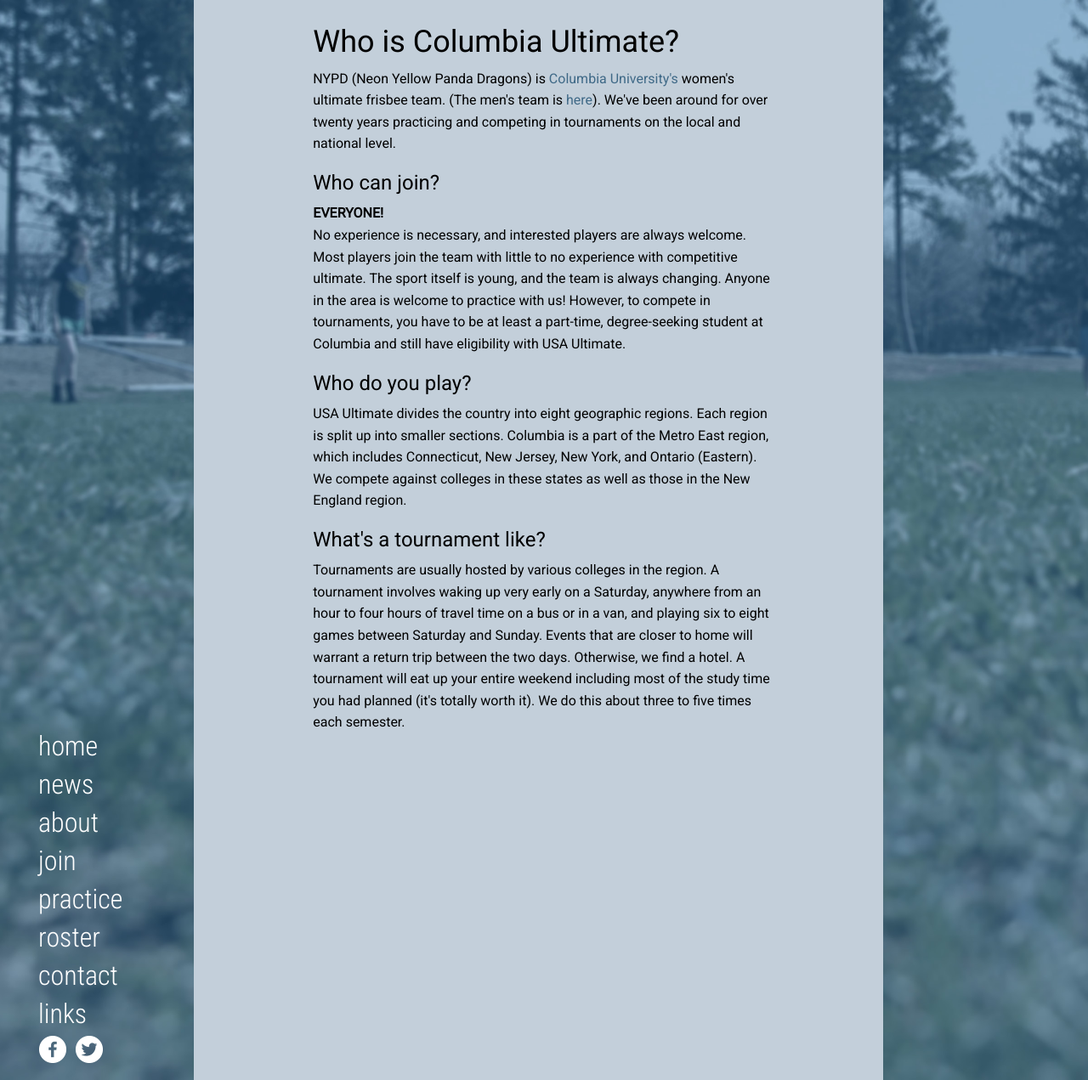
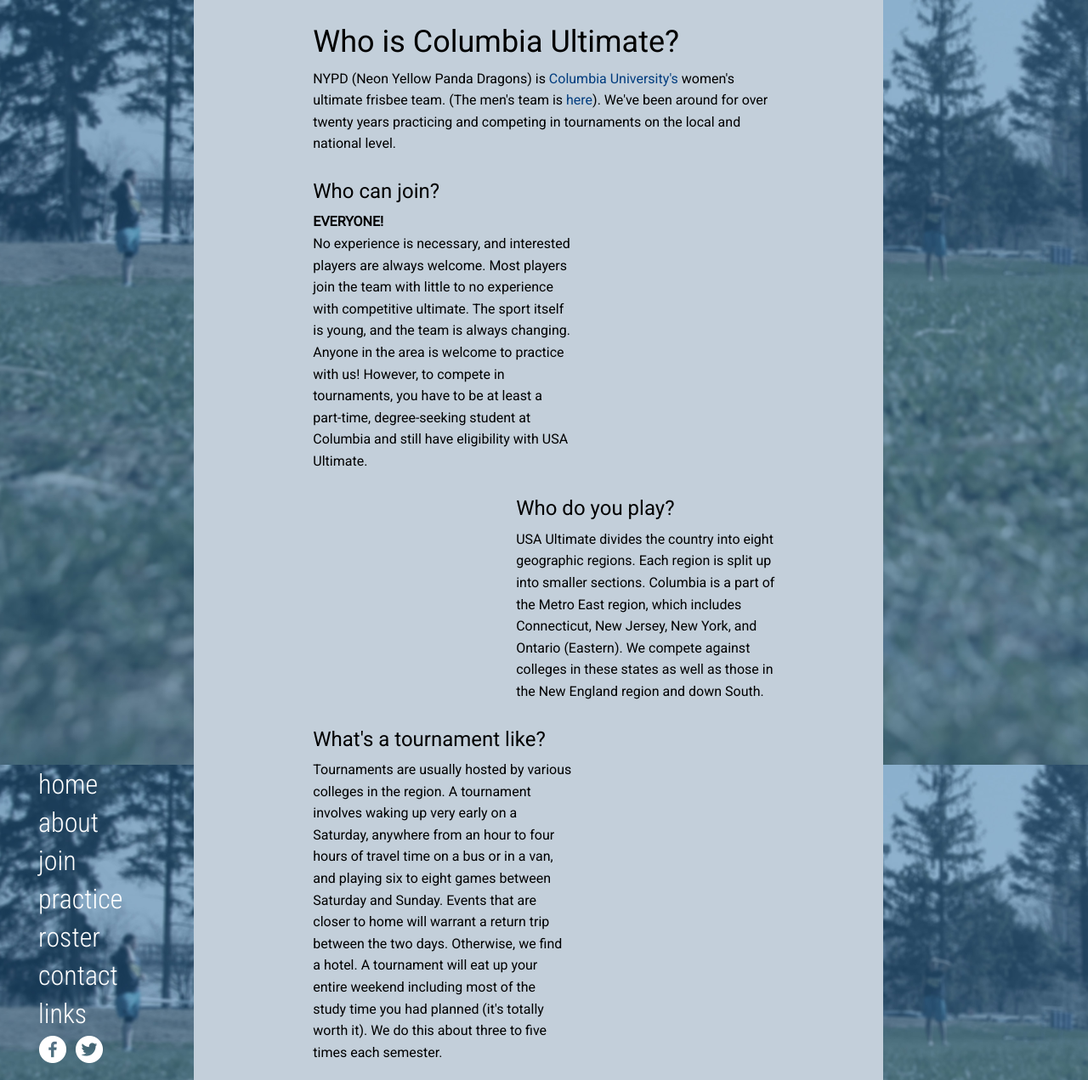
Before and after one commit to phanieste/nypd, a Jekyll site: the page built from nypd-v2/about.html, in a window 1280 px wide and 1271 px high. Shown: the whole window at 85% size. Built offline with Jekyll 4.4.1, drawn with Linux system fonts in a browser that asks for light colours; nearby versions of some CDN libraries; some web fonts are replaced.

```diff
--- a/nypd-v2/_includes/head.html
+++ b/nypd-v2/_includes/head.html
@@ -3,7 +3,7 @@
     <meta name="viewport" content="width=device-width initial-scale=1" />
     <meta http-equiv="X-UA-Compatible" content="IE=edge">
 
-    <title>{{ page.title }} | Columbia Women's Ultimate</title>
+    <title>Columbia Women's Ultimate</title>
     <!-- <meta name="description" content="{{ site.description }}"> -->
 
     <!-- Google Fonts -->
--- a/nypd-v2/_includes/nav.html
+++ b/nypd-v2/_includes/nav.html
@@ -9,7 +9,7 @@
 <div class="collapse navbar-collapse" id="main-nav">
   <ul class="nav nav-stacked nav-fixed" id="nav-main">
     <li><a href="{{ site.baseurl }}/">home</a></li>
-    <li><a href="{{ site.baseurl }}/news/">news</a></li>
+    <!-- <li><a href="{{ site.baseurl }}/news/">news</a></li> -->
     <li><a href="{{ site.baseurl }}/about.html">about</a></li>
     <li><a href="{{ site.baseurl }}/join.html">join</a></li>
     <li><a href="{{ site.baseurl }}/practice.html">practice</a></li>
--- /dev/null
+++ b/nypd-v2/_includes/roster_nav.html
@@ -0,0 +1,6 @@
+<ul class="subnav">
+  <li><a href="/roster/">2014-15 Roster</a></li>
+  <li><a href="/roster/2014.html">2013-14 Roster</a></li>
+  <li><a href="/roster/2013.html">2012-13 Roster</a></li>
+  <li><a href="/roster/2012.html">2011-12 Roster</a></li>
+</ul>
--- a/nypd-v2/_layouts/default.html
+++ b/nypd-v2/_layouts/default.html
@@ -14,7 +14,7 @@
         <div class="col-sm-2">
           {% include nav.html %}
         </div>
-        <div class="col-sm-8 full">
+        <div class="col-sm-8 min-full">
           {% if page.title == 'Home' %}
            {{ content }}
           {% else %}
--- a/nypd-v2/about.html
+++ b/nypd-v2/about.html
@@ -7,6 +7,8 @@ layout: default
 NYPD (Neon Yellow Panda Dragons) is <a href="http://www.columbia.edu">Columbia University's</a> women's ultimate frisbee team. (The men's team is <a href="http://www.uploultimate.com">here</a>). We've been around for over twenty years practicing and competing in tournaments on the local and national level.
 </p>
 
+<div class="row">
+<div class="col-md-7">
   <h3>Who can join?</h3>
   <p>
   <b>EVERYONE!</b><br>
@@ -14,13 +16,29 @@ layout: default
 
   Anyone in the area is welcome to practice with us! However, to compete in tournaments, you have to be at least a part-time, degree-seeking student at Columbia and still have eligibility with USA Ultimate.
   </p>
+</div>
+<div class="col-md-5">
+</div>
+</div>
 
+<div class="row">
+<div class="col-md-5">
+</div>
+<div class="col-md-7">
   <h3>Who do you play?</h3>
   <p>
-    USA Ultimate divides the country into eight geographic regions. Each region is split up into smaller sections. Columbia is a part of the Metro East region, which includes Connecticut, New Jersey, New York, and Ontario (Eastern). We compete against colleges in these states as well as those in the New England region.
+  USA Ultimate divides the country into eight geographic regions. Each region is split up into smaller sections. Columbia is a part of the Metro East region, which includes Connecticut, New Jersey, New York, and Ontario (Eastern). We compete against colleges in these states as well as those in the New England region and down South.
   </p>
+</div>
+</div>
 
+<div class="row">
+<div class="col-md-7">
   <h3>What's a tournament like?</h3>
   <p>
   Tournaments are usually hosted by various colleges in the region. A tournament involves waking up very early on a Saturday, anywhere from an hour to four hours of travel time on a bus or in a van, and playing six to eight games between Saturday and Sunday. Events that are closer to home will warrant a return trip between the two days. Otherwise, we find a hotel. A tournament will eat up your entire weekend including most of the study time you had planned (it's totally worth it). We do this about three to five times each semester.
   </p>
+</div>
+<div class="col-md-5">
+</div>
+</div>
--- a/nypd-v2/css/main.css
+++ b/nypd-v2/css/main.css
@@ -29,7 +29,7 @@ a, a:visited, a:hover {
 }
 
 .content a, a:visited {
-  color: #3f6987;
+  color: #013C7E;
 }
 
 .content a:hover {
@@ -57,6 +57,10 @@ a, a:visited, a:hover {
 
   .full {
     height: 100%;
+  }
+
+  .min-full {
+    min-height: 100%;
   }
 }
 
@@ -143,8 +147,8 @@ a, a:visited, a:hover {
 }
 .intro li:nth-child(2) span {
   background-image: url('{{ site.baseurl }}/images/c/zoe1.jpg');
-  animation-delay: 6s;
-  -webkit-animation-delay: 6s;
+  animation-delay: 5s;
+  -webkit-animation-delay: 5s;
 }
 .intro li:nth-child(3) span {
   background-image: url('{{ site.baseurl }}/images/c/team3.jpg');
@@ -352,3 +356,52 @@ a, a:visited, a:hover {
     background-position: -32px 0;
   }
 }
+
+/* ========================================================================= //
+
+  ROSTERS
+
+// ========================================================================= */
+
+ul.subnav {
+  font-size: 1em;
+  list-style: none;
+  padding: 0;
+}
+
+.subnav > li {
+  display: inline-block;
+  padding: 5px 1em;
+  text-align: center;
+}
+
+.subnav li:nth-child(1) {
+  padding-left: 0;
+}
+
+.subnav a {
+  color: #013C7E;
+  font-weight: normal;
+}
+
+.subnav a:hover {
+  color: #;
+}
+
+.subnav li.active a {
+  color: ;
+}
+
+table.roster {
+  width: 100%;
+}
+
+table.roster > td {
+  width: 50%;
+}
+
+table.roster p {
+  padding: 0;
+  margin: 0;
+  padding-left: 1em;
+}
--- a/nypd-v2/js/main.js
+++ b/nypd-v2/js/main.js
@@ -7,3 +7,14 @@ $('a[href^="#"]').on('click', function(event) {
         scrollTop: $(target).offset().top
     }, 1000, 'easeInOutSine');
 });
+
+// subnav links
+var current = window.location.pathname;
+current = current.substring(17, current.length);
+console.log(current);
+$('subnav li').each(function(i, e) {
+    var url = $(e).children('a').attr('href');
+    if (current === url) {
+        $(e).addClass('active');
+    }
+});
```
Also changed, not shown: nypd-v2/join.html (added, +26 -0 lines), nypd-v2/practice.html (added, +32 -0 lines), nypd-v2/roster/2012.html (added, +41 -0 lines), nypd-v2/roster/2013.html (added, +45 -0 lines), nypd-v2/roster/2014.html (added, +54 -0 lines), nypd-v2/roster/georgelle.html (added, +30 -0 lines), nypd-v2/roster/index.html (added, +49 -0 lines), README.md, nypd-v2/images/roster/g1.jpg (added), nypd-v2/images/roster/g2.jpg (added), nypd-v2/images/roster/g3.jpg (added), nypd-v2/images/roster/g4.jpg (added). Lines whose indentation alone changed are shown as unchanged.
